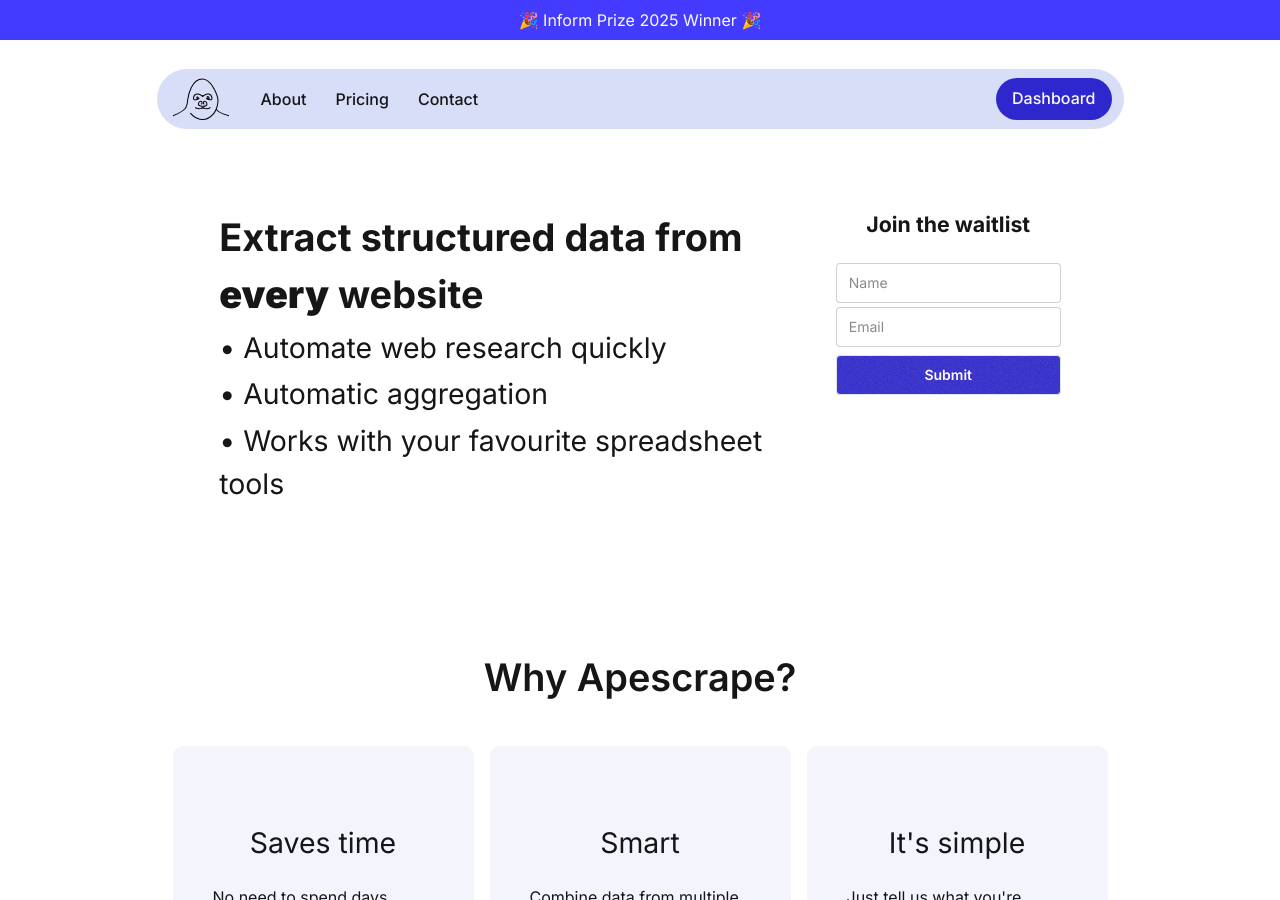
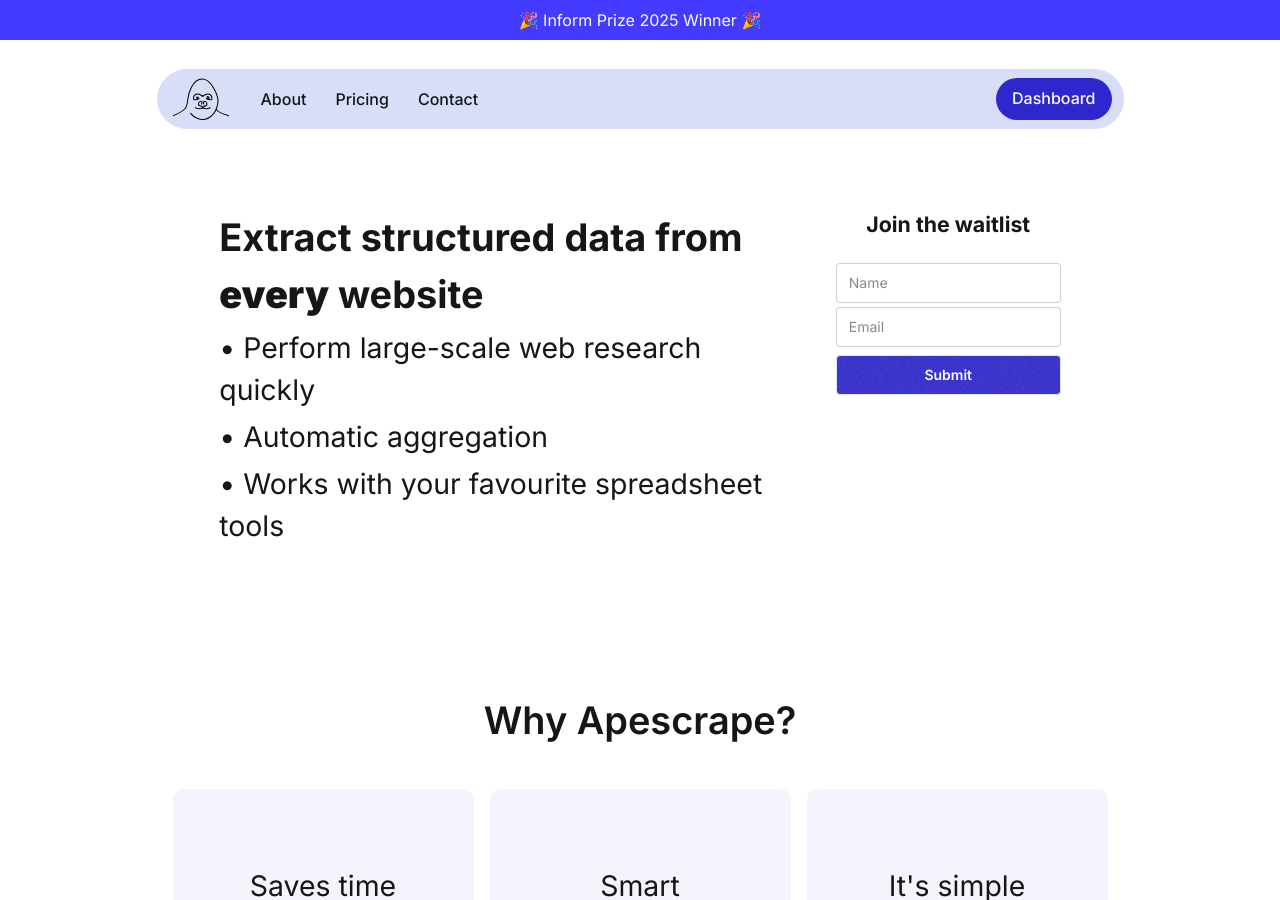
Before and after one commit to 5-quid-coders/apescrape-site, a Jekyll site: the page built from index.html, in a window 1280 px wide and 900 px high. Built offline with Jekyll 4.4.1, drawn with Linux system fonts in a browser that asks for light colours; grey boxes are pictures that could not be loaded.

Commit message:
Update hero.html

```diff
--- a/_includes/hero.html
+++ b/_includes/hero.html
@@ -4,7 +4,7 @@
             Extract structured data from <strong>every</strong> website
         </div>
 
-        <div class="[font-size:var(--h5)] sm:[font-size:var(--h4)]">• Automate web research quickly</div>
+        <div class="[font-size:var(--h5)] sm:[font-size:var(--h4)]">• Perform large-scale web research quickly</div>
         <div class="[font-size:var(--h5)] sm:[font-size:var(--h4)]">• Automatic aggregation</div>
         <div class="[font-size:var(--h5)] sm:[font-size:var(--h4)]">• Works with your favourite spreadsheet tools</div>
     </div>
```
